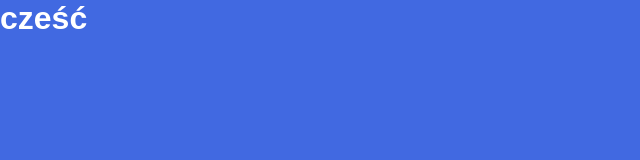
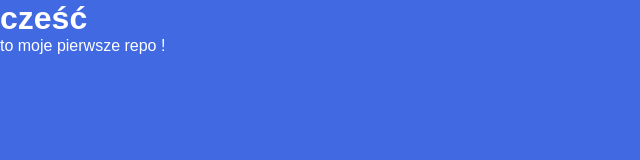
Before and after one commit to ZdzislawO/test, a plain HTML site: page index.html in a window 1280 px wide. Shown: the whole page, without its empty margins (0-640 px from the left). Drawn offline with Linux system fonts and the light colour scheme.

Commit message:
p and style added

```diff
--- a/index.html
+++ b/index.html
@@ -12,6 +12,7 @@
 <body>
 
     <h1>cześć</h1>
+    <p>to moje pierwsze repo !</p>
 
 </body>
 
--- a/style.css
+++ b/style.css
@@ -5,7 +5,7 @@
 }
 
 body {
-	height: 100vh;
+	height: 50px;
 	font-family: 'Ubuntu', sans-serif;
 	overflow: hidden;
 	color: #fff;
```
